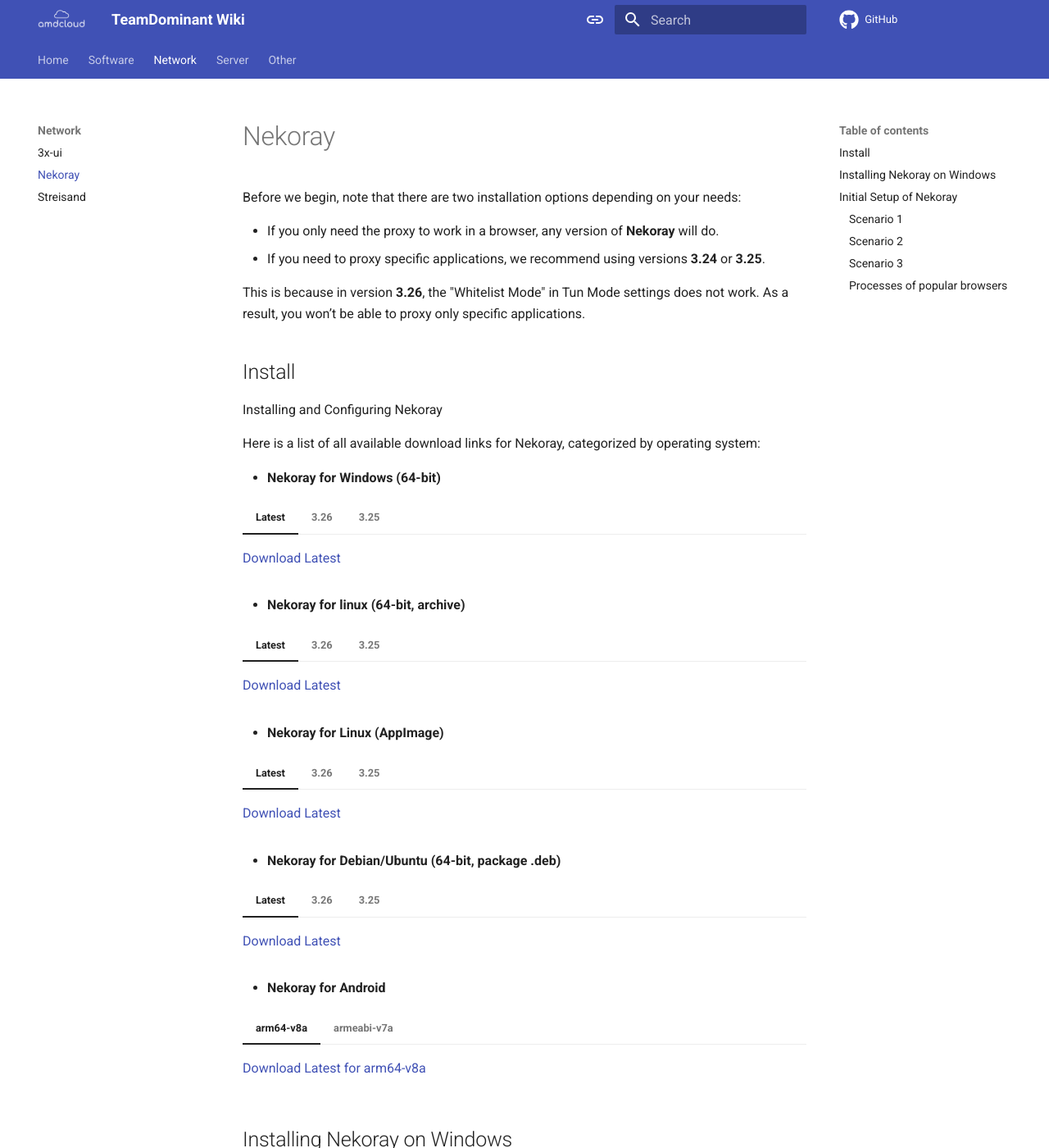
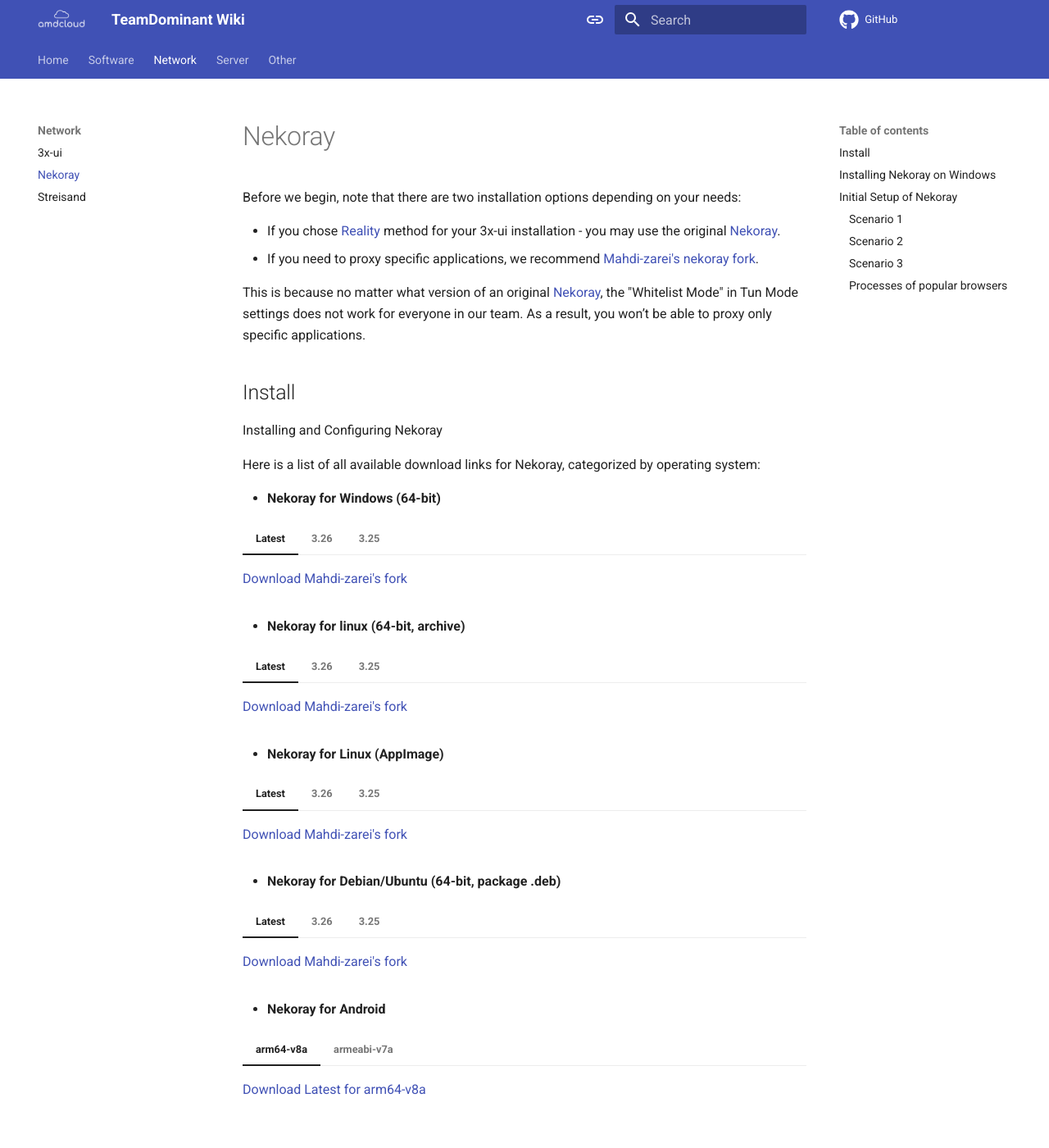
Before and after one commit to TeamDominant/Wiki-mkdocs, an MkDocs documentation site: the page built from docs/nekoray.md, in a window 1280 px wide and 1400 px high. Shown: the whole window at 82% size. Built offline with MkDocs 1.6.1 and Material for MkDocs 9.7.7, drawn with Linux system fonts in a browser that asks for light colours; comment, search, counter and statistics services are not loaded.

Commit message:
nekoray: adding mahdi-zarei's fork info

```diff
--- a/docs/nekoray.md
+++ b/docs/nekoray.md
@@ -2,10 +2,10 @@
 
 Before we begin, note that there are two installation options depending on your needs:
 
-- If you only need the proxy to work in a browser, any version of **Nekoray** will do.
-- If you need to proxy specific applications, we recommend using versions **3.24** or **3.25**.
+- If you chose [Reality](https://wiki.amdcloud.kz/3x-ui/#reality) method for your 3x-ui installation - you may use the original [Nekoray](https://github.com/MatsuriDayo/nekoray).
+- If you need to proxy specific applications, we recommend [Mahdi-zarei's nekoray fork](https://github.com/Mahdi-zarei/nekoray).
 
-This is because in version **3.26**, the "Whitelist Mode" in Tun Mode settings does not work. As a result, you won’t be able to proxy only specific applications.
+This is because no matter what version of an original [Nekoray](https://github.com/MatsuriDayo/nekoray), the "Whitelist Mode" in Tun Mode settings does not work for everyone in our team. As a result, you won’t be able to proxy only specific applications.
 
 ## Install
 
@@ -15,7 +15,7 @@
 
 - **Nekoray for Windows (64-bit)**
 === "Latest"
-    [Download Latest](https://github.com/MatsuriDayo/nekoray/releases/latest)
+    [Download Mahdi-zarei's fork](https://github.com/Mahdi-zarei/nekoray/releases/latest)
 === "3.26"
     [Download 3.26](https://github.com/MatsuriDayo/nekoray/releases/download/3.26/nekoray-3.26-2023-12-09-windows64.zip)
 === "3.25"
@@ -23,7 +23,7 @@
 
 - **Nekoray for linux (64-bit, archive)**
 === "Latest"
-    [Download Latest](https://github.com/MatsuriDayo/nekoray/releases/latest)
+    [Download Mahdi-zarei's fork](https://github.com/Mahdi-zarei/nekoray/releases/latest)
 === "3.26"
     [Download 3.26](https://github.com/MatsuriDayo/nekoray/releases/download/3.26/nekoray-3.26-2023-12-09-linux64.zip)
 === "3.25"
@@ -31,7 +31,7 @@
 
 - **Nekoray for Linux (AppImage)**
 === "Latest"
-    [Download Latest](https://github.com/MatsuriDayo/nekoray/releases/latest)
+    [Download Mahdi-zarei's fork](https://github.com/Mahdi-zarei/nekoray/releases/latest)
 === "3.26"
     [Download 3.26](https://github.com/MatsuriDayo/nekoray/releases/download/3.26/nekoray-3.26-2023-12-09-linux-x64.AppImage)
 === "3.25"
@@ -39,7 +39,7 @@
 
 - **Nekoray for Debian/Ubuntu (64-bit, package .deb)**
 === "Latest"
-    [Download Latest](https://github.com/MatsuriDayo/nekoray/releases/latest)
+    [Download Mahdi-zarei's fork](https://github.com/Mahdi-zarei/nekoray/releases/latest)
 === "3.26"
     [Download 3.26](https://github.com/MatsuriDayo/nekoray/releases/download/3.26/nekoray-3.26-2023-12-09-debian-x64.deb)
 === "3.25"
```
